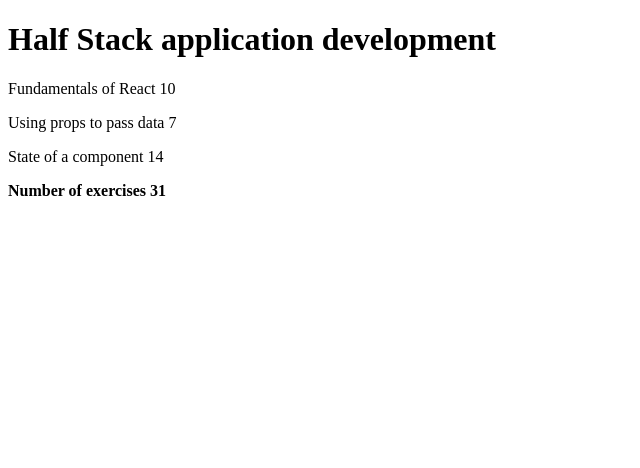
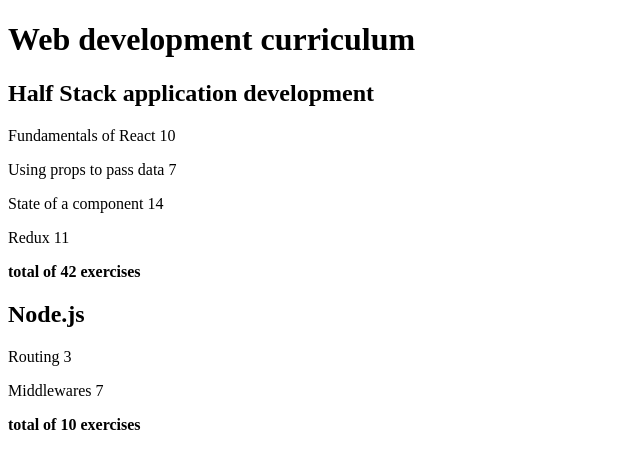
Before and after one commit to bstephe9/fullstackopen-exercises, a React (Vite) app: page / in a window 1280 px wide. Shown: the top 468 px of the page, without its empty margins (0-640 px from the left). Built offline with nearby package versions, Linux system fonts and the light colour scheme.

Commit message:
Steps 9-10: Refactor for arbitrary number of courses

```diff
--- a/src/App.jsx
+++ b/src/App.jsx
@@ -1,33 +1,57 @@
 import Course from "./components/Course"
-import Total from "./components/Total"
 
 const App = () => {
-  const course = {
+  const courses = [
+    {
+      name: 'Half Stack application development',
       id: 1,
-    name: 'Half Stack application development',
       parts: [
         {
           name: 'Fundamentals of React',
           exercises: 10,
-        id: 1,
+          id: 1
         },
         {
           name: 'Using props to pass data',
           exercises: 7,
-        id: 2,
+          id: 2
         },
         {
           name: 'State of a component',
           exercises: 14,
-        id: 3,
+          id: 3
+        },
+        {
+          name: 'Redux',
+          exercises: 11,
+          id: 4
+        }
+      ]
+    },
+    {
+      name: 'Node.js',
+      id: 2,
+      parts: [
+        {
+          name: 'Routing',
+          exercises: 3,
+          id: 1
+        },
+        {
+          name: 'Middlewares',
+          exercises: 7,
+          id: 2
         }
       ]
     }
+  ]
 
   return (
     <>
-      <Course course={course}></Course>
-      <Total parts={course.parts}></Total>
+      <h1>Web development curriculum</h1>
+      {courses.map(course =>
+        <Course key={course.id} course={course}></Course>
+      )}
     </>
   )
 }
--- a/src/components/Content.jsx
+++ b/src/components/Content.jsx
@@ -1,9 +1,9 @@
 function Content({ parts }) {
   return (
     <>
-      <p>{parts[0].name} {parts[0].exercises}</p>
-      <p>{parts[1].name} {parts[1].exercises}</p>
-      <p>{parts[2].name} {parts[2].exercises}</p>
+      {parts.map(part =>
+        <p key={part.id}>{part.name} {part.exercises}</p>
+      )}
     </>
   )
 }
--- a/src/components/Course.jsx
+++ b/src/components/Course.jsx
@@ -1,11 +1,13 @@
 import Content from "./Content"
 import Header from "./Header"
+import Total from "./Total"
 
 function Course({ course }) {
   return (
     <>
       <Header courseName={course.name}></Header>
       <Content parts={course.parts}></Content>
+      <Total parts={course.parts}></Total>
     </>
   )
 }
--- a/src/components/Header.jsx
+++ b/src/components/Header.jsx
@@ -1,6 +1,6 @@
 function Header({ courseName }) {
   return (
-    <h1>{courseName}</h1>
+    <h2>{courseName}</h2>
   )
 }
 
--- a/src/components/Total.jsx
+++ b/src/components/Total.jsx
@@ -5,7 +5,7 @@
 
   return (
     <>
-      <p><b>Number of exercises {exerciseCount}</b></p>
+      <p><b>total of {exerciseCount} exercises</b></p>
     </>
   )
 }
```
Lines whose indentation alone changed are shown as unchanged.
